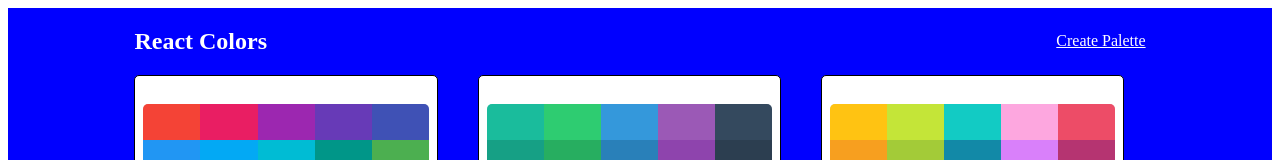
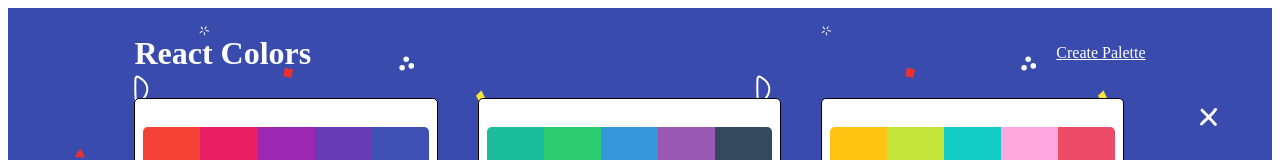
Before and after one commit to Abdulazeez1010/Color_Project, a React (Vite) app: page /#/ in a window 1280 px wide. Shown: the top 160 px of the page. Built offline with nearby package versions, Linux system fonts and the light colour scheme; some icons are missing.

Commit message:
Add bg svg to PaletteList

```diff
--- a/src/PaletteList.jsx
+++ b/src/PaletteList.jsx
@@ -1,7 +1,7 @@
 
 import { useNavigate, Link } from "react-router-dom";
 import MiniPalette from "./MiniPalette";
-import { Root, Container, Nav, Palettes } from "./styles/PaletteListStyles";
+import { Root, Container, Nav, Palettes, Heading } from "./styles/PaletteListStyles";
 
 function PaletteList({palettes, deletePalette}){
     const navigate = useNavigate();
@@ -14,7 +14,7 @@ function PaletteList({palettes, deletePalette}){
         <Root>
             <Container>
                 <Nav>
-                     <h1>React Colors</h1>
+                     <Heading>React Colors</Heading>
                      <Link to="/palette/new">Create Palette</Link>
                 </Nav>
                 <Palettes>
--- a/src/styles/PaletteListStyles.jsx
+++ b/src/styles/PaletteListStyles.jsx
@@ -1,6 +1,7 @@
 
 import { styled } from "@mui/material/styles";
 import sizes from "./sizes";
+import bg from "./bg.svg"
 
 export const Root = styled("div")({
     backgroundColor: "blue",
@@ -9,7 +10,14 @@ export const Root = styled("div")({
     display: "flex",
     alignItems: "flex-start",
     justifyContent: "center",
-    overflowX: "hidden"
+    // background by SVGBackgrounds.com
+    backgroundColor: "#394BAD",
+    backgroundImage: `url(${bg})`,
+    // overflow: "scroll"
+});
+
+export const Heading = styled("h1")({
+    fontSize: "2rem"
 });
 
 export const Container = styled("div")({
@@ -48,6 +56,6 @@ export const Palettes = styled("div")({
     },
     [sizes.down("xs")]: {
         gridTemplateColumns: "repeat(1, 100%)",
-        gridGap: "1rem"
+        gridGap: "1.4rem"
     }
 });
--- a/src/styles/sizes.jsx
+++ b/src/styles/sizes.jsx
@@ -5,8 +5,8 @@ export default {
     up(){},
     down(size){
         const sizes = {
-            // xs: "650.98px",
-            xs: "575.98px",
+            xs: "650.98px",
+            // xs: "575.98px",
             sm: "767.98px",
             md: "991.98px",
             lg: "1199.98px",
```
Also changed, not shown: src/styles/bg.svg (added).
